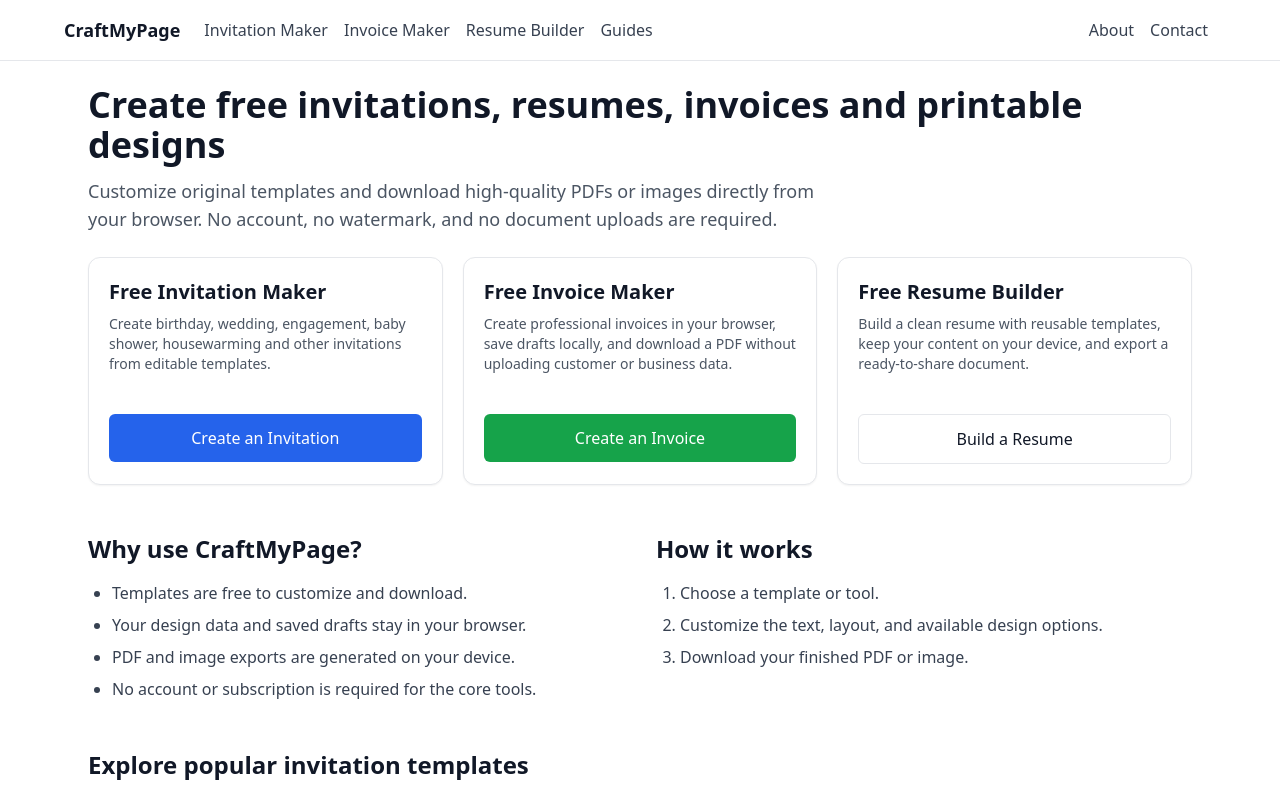
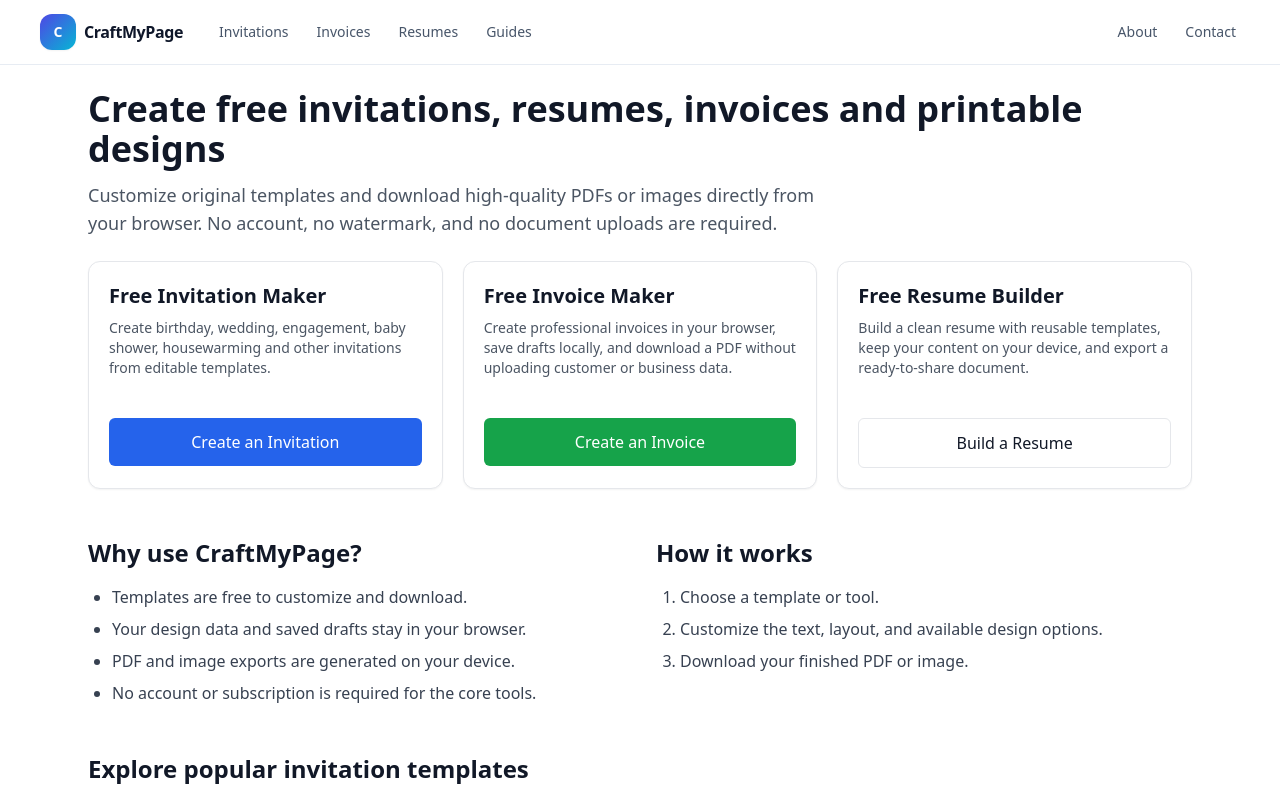
Before and after one commit to nagapurinarayana-ship-it/craftmypage, a React (Vite) app: page / in a window 1280 px wide. Shown: the top 797 px of the page. Built offline with nearby package versions, Linux system fonts and the light colour scheme.

Commit message:
style: upgrade global navigation

```diff
--- a/src/components/Nav.tsx
+++ b/src/components/Nav.tsx
@@ -1,29 +1,42 @@
 import { NavLink } from 'react-router-dom'
 
+const primaryLinks = [
+  { to: '/tools/invitation-maker', label: 'Invitations' },
+  { to: '/tools/invoice-maker', label: 'Invoices' },
+  { to: '/tools/resume-builder', label: 'Resumes' },
+  { to: '/guides', label: 'Guides' },
+]
+
 const linkClass = ({ isActive }: { isActive: boolean }) =>
-  `mr-2 ${isActive ? 'font-semibold text-blue-700' : 'text-gray-700 hover:text-blue-700'}`
+  `rounded-lg px-3 py-2 text-sm font-medium transition ${
+    isActive
+      ? 'bg-indigo-50 text-indigo-700'
+      : 'text-slate-600 hover:bg-slate-50 hover:text-slate-900'
+  }`
 
 export default function Nav() {
   return (
-    <header>
-      <nav className="p-4 border-b bg-white" aria-label="Main navigation">
-        <div className="max-w-6xl mx-auto flex flex-wrap items-center gap-2">
-          <NavLink to="/" className="mr-4 font-bold text-lg">
+    <header className="sticky top-0 z-40 border-b border-slate-200/80 bg-white/90 backdrop-blur">
+      <nav className="cmp-container" aria-label="Main navigation">
+        <div className="flex min-h-16 items-center gap-2">
+          <NavLink to="/" className="mr-2 flex items-center gap-2 rounded-xl px-2 py-2">
+            <span className="flex h-9 w-9 items-center justify-center rounded-xl bg-gradient-to-br from-indigo-600 to-cyan-500 text-sm font-black text-white shadow-sm">
+              C
+            </span>
+            <span className="hidden text-base font-bold tracking-tight text-slate-900 sm:inline">
               CraftMyPage
+            </span>
           </NavLink>
-          <NavLink to="/tools/invitation-maker" className={linkClass}>
-            Invitation Maker
+
+          <div className="flex flex-1 items-center gap-1 overflow-x-auto py-1">
+            {primaryLinks.map((link) => (
+              <NavLink key={link.to} to={link.to} className={linkClass}>
+                {link.label}
               </NavLink>
-          <NavLink to="/tools/invoice-maker" className={linkClass}>
-            Invoice Maker
-          </NavLink>
-          <NavLink to="/tools/resume-builder" className={linkClass}>
-            Resume Builder
-          </NavLink>
-          <NavLink to="/guides" className={linkClass}>
-            Guides
-          </NavLink>
-          <span className="flex-1" />
+            ))}
+          </div>
+
+          <div className="hidden items-center gap-1 sm:flex">
             <NavLink to="/about" className={linkClass}>
               About
             </NavLink>
@@ -31,6 +44,7 @@ export default function Nav() {
               Contact
             </NavLink>
           </div>
+        </div>
       </nav>
     </header>
   )
```
Lines whose indentation alone changed are shown as unchanged.
